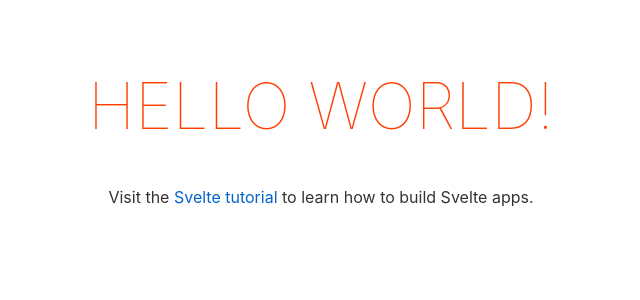
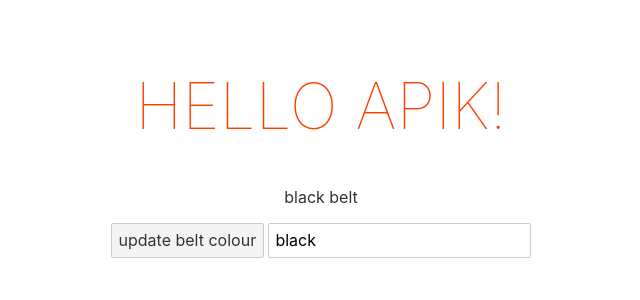
Before and after one commit to apikmeister/svelte-tuto, a Svelte app: page / in a window 1280 px wide. Shown: the top 300 px of the page, without its empty margins (319-959 px from the left). Built offline with nearby package versions, Linux system fonts and the light colour scheme.

Commit message:
event handler

```diff
--- a/src/App.svelte
+++ b/src/App.svelte
@@ -1,10 +1,22 @@
 <script>
-	export let name;
+	let name = 'apik';
+	let beltColour = 'black'
+
+	const handleClick = () => {
+		beltColour = 'red'
+	}
+
+	const handleInput = (event) => {
+		beltColour = event.target.value
+	}
 </script>
 
 <main>
 	<h1>Hello {name}!</h1>
-	<p>Visit the <a href="https://svelte.dev/tutorial">Svelte tutorial</a> to learn how to build Svelte apps.</p>
+	<p>{beltColour} belt</p>
+	<button on:click={handleClick}>update belt colour</button>
+	<!-- <input type="text" on:input={handleInput} value={beltColour}> -->
+	<input type="text" bind:value={beltColour}>
 </main>
 
 <style>
```
Also changed, not shown: 1 other file (tests, documents, lock files or other folders).
